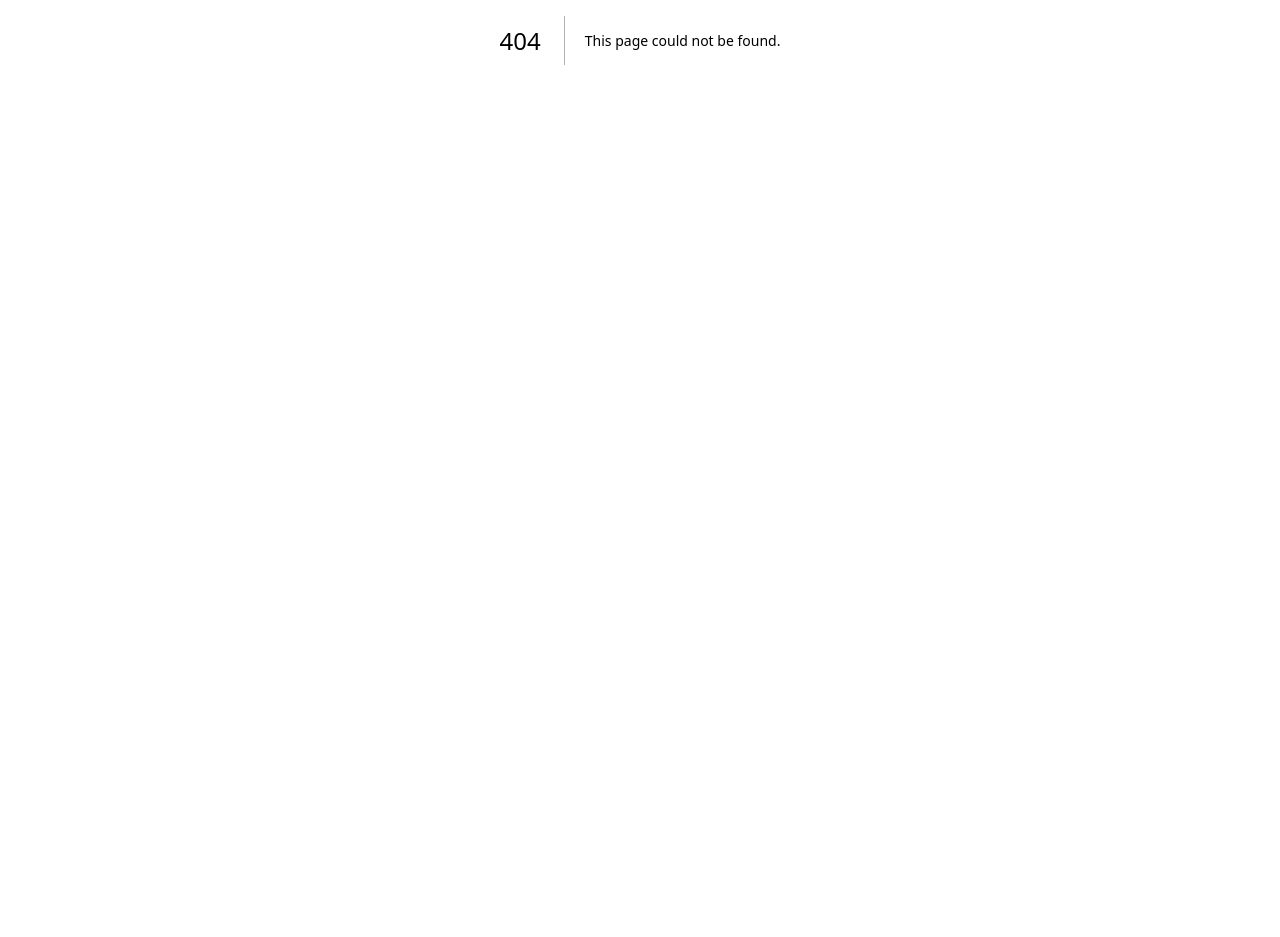
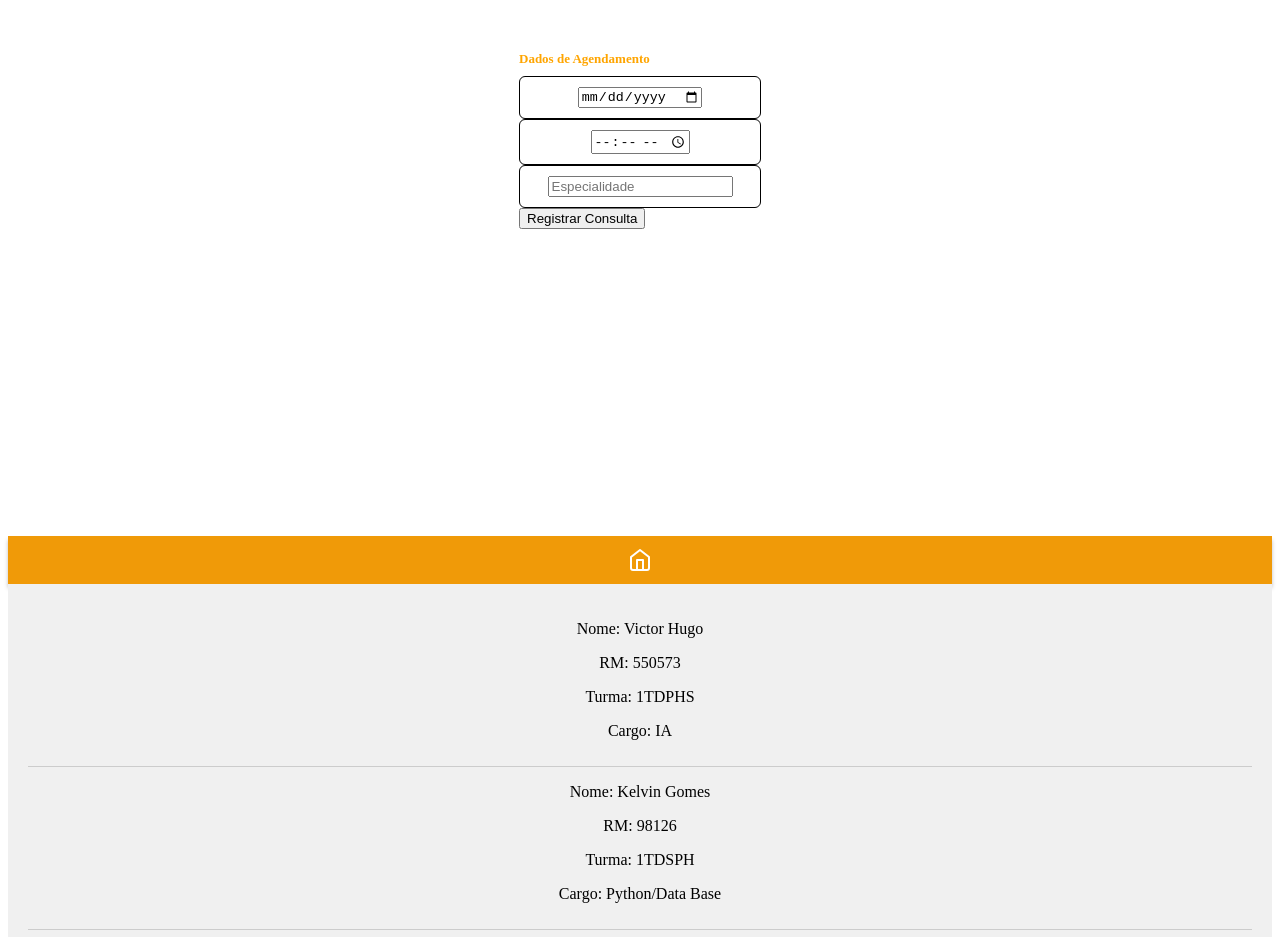
Before and after one commit to LeonardoSeiti/enfermeira-digital-gs, a Next.js app: page /agendamento in a window 1280 px wide. Before the commit this address had no page. Shown: the part 360-1297 px from the top of the page. Before the commit the page ends 800 px from the top, so only its background shows below. Built offline with nearby package versions, Linux system fonts and the light colour scheme.

Commit message:
Victor Commit Adcionando componentes e Alterando pages

```diff
--- /dev/null
+++ b/components/Agendamento.js
@@ -0,0 +1,61 @@
+import { useState, useEffect } from 'react';
+import styles from '../styles/Agendamento.module.css'; // Importar estilos CSS
+import Header from './Header.js'; // Importar o componente Header
+import Footer from './Footer.js'; // Importar o componente Footer
+import EquipeFooter from './EquipeFooter.js';
+
+const Agendamento = () => {
+  const [dataConsulta, setDataConsulta] = useState('dataDaConsulta');
+  const [horarioConsulta, setHorarioConsulta] = useState('horaDaConsulta');
+  const [especialidade, setEspecialidade] = useState('');
+
+  useEffect(() => {
+    if (typeof window !== 'undefined') {
+      const storedDataConsulta = localStorage.getItem('dataConsulta');
+      const storedHorarioConsulta = localStorage.getItem('horarioConsulta');
+      const storedEspecialidade = localStorage.getItem('especialidade');
+
+      setDataConsulta(storedDataConsulta || '');
+      setHorarioConsulta(storedHorarioConsulta || '');
+      setEspecialidade(storedEspecialidade || '');
+    }
+  }, []);
+
+  useEffect(() => {
+    localStorage.setItem('dataConsulta', dataConsulta);
+    localStorage.setItem('horarioConsulta', horarioConsulta);
+    localStorage.setItem('especialidade', especialidade);
+  }, [dataConsulta, horarioConsulta, especialidade]);
+
+  const handleSubmit = (e) => {
+    e.preventDefault();
+    console.log('Dados do agendamento:', { dataConsulta, horarioConsulta, especialidade });
+  };
+
+  return (
+    <div>
+      <Header /> {/* Adicionando o componente Header */}
+      <div className={styles.pageCenter}>
+        <div className={styles.container}>
+          <h1 style={{ color: 'orange', fontSize: '13px' }}>Dados de Agendamento</h1>
+          <form onSubmit={handleSubmit} className={`${styles.form} ${styles.centered}`}>
+            <div className={`${styles.box} ${styles.dataBox} ${styles.centered}`}>
+              <input type="date" value={dataConsulta} onChange={(e) => setDataConsulta(e.target.value)} className={styles.inputField} />
+            </div>
+            <div className={`${styles.box} ${styles.horarioBox} ${styles.centered}`}>
+              <input type="time" value={horarioConsulta} onChange={(e) => setHorarioConsulta(e.target.value)} className={styles.inputField} />
+            </div>
+            <div className={`${styles.box} ${styles.especialidadeBox} ${styles.centered}`}>
+              <input type="text" value={especialidade} onChange={(e) => setEspecialidade(e.target.value)} placeholder="Especialidade" className={styles.inputField} />
+            </div>
+            <button type="submit" className={styles.submitButton}>Registrar Consulta</button>
+          </form>
+        </div>
+      </div>
+      <Footer />
+      <EquipeFooter />
+    </div>
+  );
+};
+
+export default Agendamento;
--- /dev/null
+++ b/components/EquipeFooter.js
@@ -0,0 +1,52 @@
+import React from 'react';
+import styles from '../styles/EquipeFooter.module.css';
+
+const EquipeFooter = () => {
+  const membros = [
+    {
+      nome: 'Victor Hugo',
+      rm: '550573',
+      turma: '1TDPHS',
+      cargo: 'IA',
+    },
+    {
+      nome: 'Kelvin Gomes',
+      rm: '98126',
+      turma: '1TDSPH',
+      cargo: 'Python/Data Base',
+    },
+    {
+      nome: 'Leonardo Seiti',
+      rm: '550207',
+      turma: '1TDSPH',
+      cargo: 'Java',
+    },
+    {
+        nome: 'Lucas Sampaio',
+        rm: '98414',
+        turma: '1TDSPH',
+        cargo: 'TX/RWD',
+      },
+      {
+        nome: 'Rodrigo Santos',
+        rm: '98373',
+        turma: '1TDSPH',
+        cargo: 'TX/RWD',
+      },
+  ];
+
+  return (
+    <footer className={styles.equipeFooter}>
+      {membros.map((membro, index) => (
+        <div key={index} className={styles.integrante}>
+          <p>Nome: {membro.nome}</p>
+          <p>RM: {membro.rm}</p>
+          <p>Turma: {membro.turma}</p>
+          <p>Cargo: {membro.cargo}</p>
+        </div>
+      ))}
+    </footer>
+  );
+};
+
+export default EquipeFooter;
--- /dev/null
+++ b/components/Footer.js
@@ -0,0 +1,22 @@
+import React from 'react';
+import { useRouter } from 'next/router';
+import { Home } from 'react-feather';
+import styles from '/styles/Footer.module.css';
+
+const Footer = () => {
+  const router = useRouter();
+
+  const handleRedirectToIndex = () => {
+    router.push('/');
+  };
+
+  return (
+    <footer className={styles.footer}>
+      <button onClick={handleRedirectToIndex} className={styles.iconButton}>
+        <Home size={24} color="white" />
+      </button>
+    </footer>
+  );
+};
+
+export default Footer;
--- /dev/null
+++ b/components/Header.js
@@ -0,0 +1,18 @@
+import React from 'react';
+import styles from '../styles/Header.module.css';
+import FeatherIcon from './React-Feather';
+const Header = () => {
+  return (
+    <header className={styles.header}>
+      <div className={styles.navigation}>
+      </div>
+      <div className={`${styles.logo}`}>
+        <FeatherIcon icon="Activity" size={24} color="white" /> {/* Ícone usando FeatherIcon */}
+      </div>
+      <div className={styles.navigation}>
+      </div>
+    </header>
+  );
+};
+
+export default Header;
--- /dev/null
+++ b/components/React-Feather.js
@@ -0,0 +1,11 @@
+import React from 'react';
+import * as Icon from 'react-feather';
+
+const FeatherIcon = ({ icon, size = 24, color = 'currentColor', ...rest }) => {
+  const SelectedIcon = Icon[icon];
+  if (!SelectedIcon) return null;
+
+  return <SelectedIcon size={size} color={color} {...rest} />;
+};
+
+export default FeatherIcon;
--- a/package.json
+++ b/package.json
@@ -6,9 +6,11 @@
     "start": "next start"
   },
   "dependencies": {
+    "feather-icons": "^4.29.1",
     "next": "latest",
     "react": "18.2.0",
-    "react-dom": "18.2.0"
+    "react-dom": "18.2.0",
+    "react-feather": "^2.0.10"
   },
   "engines": {
     "node": ">=18"
--- /dev/null
+++ b/pages/agendamento.js
@@ -0,0 +1,13 @@
+
+
+import Agendamento from '../components/Agendamento.js';
+
+const PaginaAgendamento = () => {
+  return (
+    <div>
+      <Agendamento/>
+    </div>
+  );
+};
+
+export default PaginaAgendamento;
--- /dev/null
+++ b/styles/Agendamento.module.css
@@ -0,0 +1,52 @@
+.pageCenter {
+    display: flex;
+    justify-content: center;
+    align-items: center;
+    height: 100vh;
+  }
+.box {
+    display: flex;
+    width: 220px;
+    padding: 10px;
+    justify-content: center;
+    align-items: center;
+    gap: 10px;
+    border-radius: 6px;
+    border: 1px solid #000;
+    background: var(--texto-branco, #FFF);
+  }
+  .dataBox {
+    display: flex;
+    width: 220px;
+    padding: 10px;
+    justify-content: center;
+    align-items: center;
+    gap: 10px;
+    border-radius: 6px;
+    border: 1px solid #000;
+    background: var(--texto-branco, #FFF)
+  }
+
+  .horarioBox {
+    display: flex;
+    width: 220px;
+    padding: 10px;
+    justify-content: center;
+    align-items: center;
+    gap: 10px;
+    border-radius: 6px;
+    border: 1px solid #000;
+    background: var(--texto-branco, #FFF)
+  }
+
+  .especialidadeBox {
+    display: flex;
+    width: 220px;
+    padding: 10px;
+    justify-content: center;
+    align-items: center;
+    gap: 10px;
+    border-radius: 6px;
+    border: 1px solid #000;
+    background: var(--texto-branco, #FFF)
+  }
--- /dev/null
+++ b/styles/EquipeFooter.module.css
@@ -0,0 +1,11 @@
+.equipeFooter {
+    background-color: #f0f0f0;
+    padding: 20px;
+    text-align: center;
+  }
+
+  .integrante {
+    margin-bottom: 15px;
+    border-bottom: 1px solid #ccc;
+    padding-bottom: 10px;
+  }
--- /dev/null
+++ b/styles/Footer.module.css
@@ -0,0 +1,21 @@
+.footer {
+    display: flex;
+    padding: 12px 0px;
+    justify-content: center;
+    align-items: center;
+    flex: 1 0 0;
+    align-self: stretch;
+    background: var(--texto-laranja, #F09A08);
+    box-shadow: 0px 4px 4px 0px rgba(0, 0, 0, 0.25);
+  }
+.iconButton {
+    background: none;
+    border: none;
+    padding: 0;
+    cursor: pointer;
+    display: inline-flex;
+    align-items: center;
+    justify-content: center;
+    color: white;
+    margin: 0;
+  }
--- a/styles/Home.module.css
+++ b/styles/Home.module.css
@@ -1,92 +1,35 @@
+/* styles/Home.module.css */
+
 .container {
-  min-height: 100vh;
-  padding: 0 0.5rem;
+  display: flex;
+  justify-content: center;
+  align-items: center;
+  height: 100vh;
+}
+
+.boxContainer {
   display: flex;
   flex-direction: column;
   justify-content: center;
   align-items: center;
 }
 
-.title a {
-  color: #0070f3;
-  text-decoration: none;
+.box {
+  max-width: 162px;
+  max-height: 82px;
+  padding: 10px;
+  display: flex;
+  flex-direction: column;
+  justify-content: center;
+  align-items: center;
+  gap: 10px;
+  border-radius: 6px;
+  background: var(--texto-branco, #FFF);
+  box-shadow: 2px 4px 10px 0px rgba(0, 0, 0, 0.17);
 }
-
-.title a:hover,
-.title a:focus,
-.title a:active {
-  text-decoration: underline;
-}
-
-.title {
-  margin: 0 0 1rem;
-  line-height: 1.15;
-  font-size: 3.6rem;
-}
-
-.title {
-  text-align: center;
-}
-
-.title,
-.description {
-  text-align: center;
-}
-
-.description {
-  line-height: 1.5;
-  font-size: 1.5rem;
-}
-
-.grid {
-  display: flex;
-  align-items: center;
-  justify-content: center;
-  flex-wrap: wrap;
-
-  max-width: 800px;
-  margin-top: 3rem;
-}
-
-.card {
-  margin: 1rem;
-  flex-basis: 45%;
-  padding: 1.5rem;
-  text-align: left;
+.link {
   color: inherit;
   text-decoration: none;
-  border: 1px solid #eaeaea;
-  border-radius: 10px;
-  transition:
-    color 0.15s ease,
-    border-color 0.15s ease;
+  cursor: pointer;
+  transition: none;
 }
-
-.card:hover,
-.card:focus,
-.card:active {
-  color: #0070f3;
-  border-color: #0070f3;
-}
-
-.card h3 {
-  margin: 0 0 1rem 0;
-  font-size: 1.5rem;
-}
-
-.card p {
-  margin: 0;
-  font-size: 1.25rem;
-  line-height: 1.5;
-}
-
-.logo {
-  height: 1em;
-}
-
-@media (max-width: 600px) {
-  .grid {
-    width: 100%;
-    flex-direction: column;
-  }
-}
```
Also changed, not shown: pages/index.js (+31 -15 lines), 1 other file (tests, documents, lock files or other folders).
